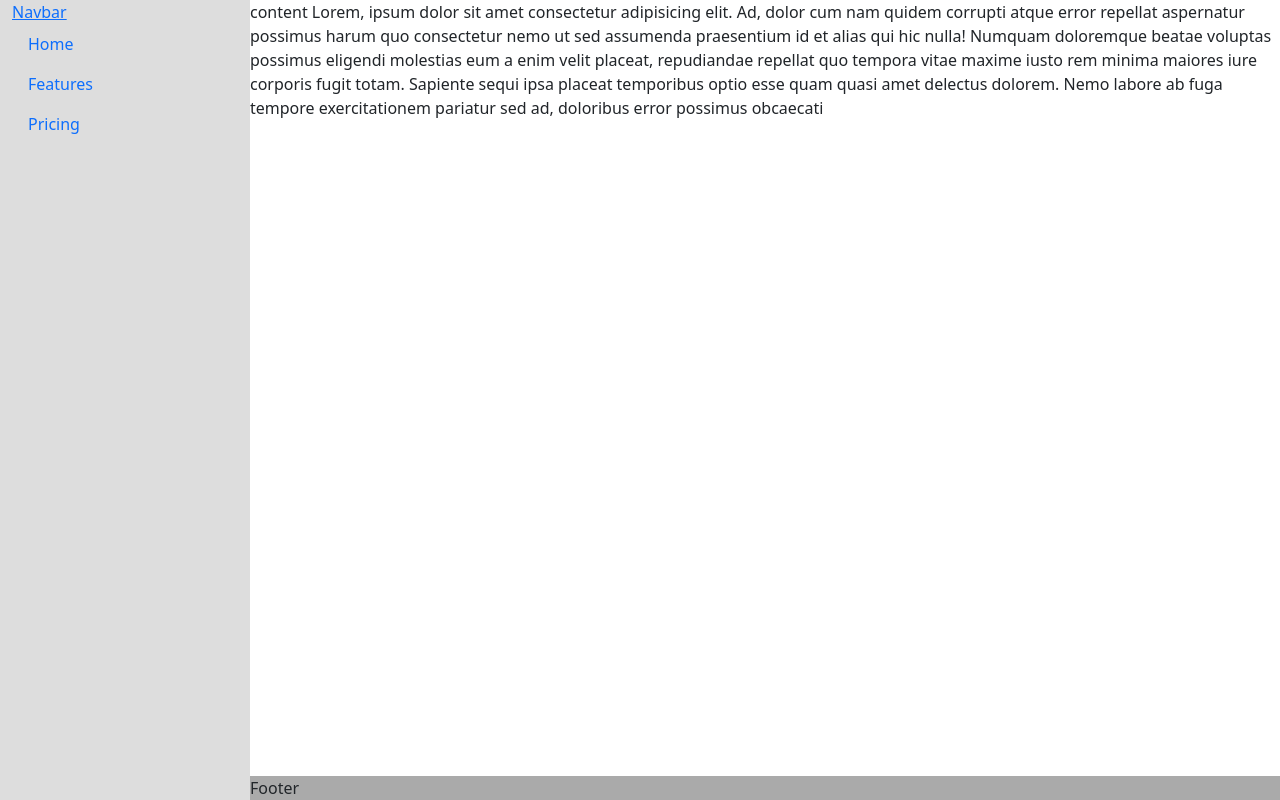
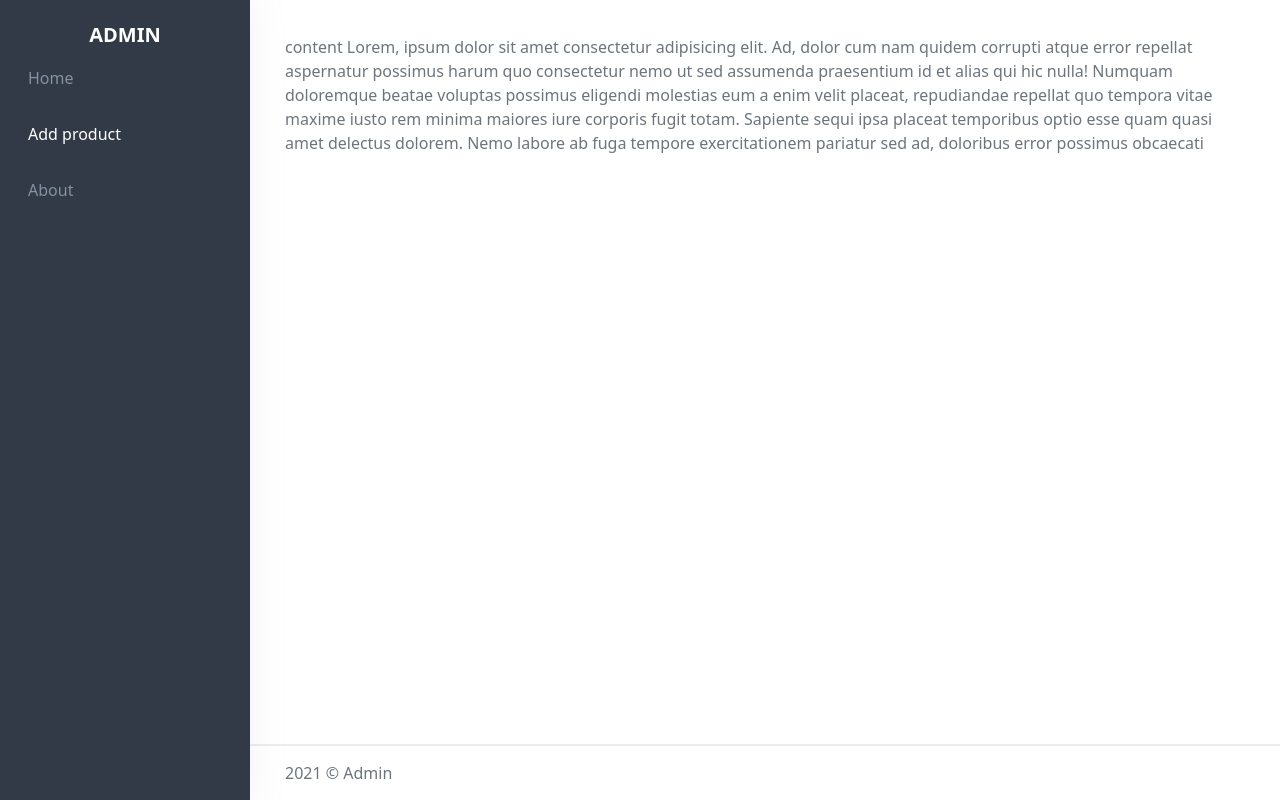
Before and after one commit to tanjuha/shop-admin, a React (Create React App) app: page / in a window 1280 px wide. Built offline with nearby package versions, Linux system fonts and the light colour scheme.

Commit message:
add base style

```diff
--- a/src/components/Footer/Footer.tsx
+++ b/src/components/Footer/Footer.tsx
@@ -4,7 +4,7 @@ import "./footer.css"
 const Footer = () => {
     return (
         <div className="footer">
-            Footer
+            2021 &#169; Admin
         </div>
     )
 }
--- a/src/components/Footer/footer.css
+++ b/src/components/Footer/footer.css
@@ -1,3 +1,4 @@
 .footer {
-    background: #aaa;
+    border-top: 2px solid #98a6ad33;
+    padding: 15px 35px;
 }
--- a/src/components/Sidebar/Sidebar.tsx
+++ b/src/components/Sidebar/Sidebar.tsx
@@ -4,22 +4,20 @@ import "./sidebar.css";
 const Sidebar = () => {
   return (
     <nav className="sidebar">
-      <div className="container-fluid">
         <a className="sidebar-brand" href="#">
-          Navbar
+         Admin
         </a>
         <div className="sidebar-nav">
-          <a className="nav-link active" href="#">
+          <a className="nav-link " href="#">
             Home
           </a>
-          <a className="nav-link" href="#">
-            Features
+          <a className="nav-link active" href="#">
+            Add product
           </a>
           <a className="nav-link" href="#">
-            Pricing
+            About
           </a>
         </div>
-      </div>
     </nav>
   );
 };
--- a/src/components/Sidebar/sidebar.css
+++ b/src/components/Sidebar/sidebar.css
@@ -1,18 +1,37 @@
 .sidebar {
     position: fixed;
-    background-color: #ddd;
     width: var(--w-sidebar);
     z-index: 10;
     top: 0;
     bottom: 0;
+    padding: 20px;
     overflow-y: auto;
     overflow-x: hidden;
+    background: #313a46;
+    box-shadow: var(--box-shadow);
 }
 .sidebar-nav {
     display: flex;
     flex-direction: column;
+}
 
+.sidebar-brand {
+    display: block;
+    text-decoration: none;
+    text-align: center;
+    font-size: 20px;
+    font-weight: bold;
+    text-transform: uppercase;
 }
+
+.sidebar-brand,
+.sidebar-brand:hover,
+.sidebar-nav .nav-link:hover,
+.sidebar-nav .nav-link.active {
+    color: #fff;
+}
+
 .sidebar-nav .nav-link {
-
+    padding: 1rem .5rem;
+    color: #8391a2;
 }
--- a/src/style.css
+++ b/src/style.css
@@ -1,5 +1,7 @@
 :root {
     --w-sidebar: 250px;
+    --box-shadow: 0 0 35px 0 #9aa1ab26;
+    --text-color: #6c757d;
 }
 
 .content-container {
@@ -7,8 +9,10 @@
     flex-direction: column;
     min-height: 100vh;
     margin-left: var(--w-sidebar);
+    color: var(--text-color);
 }
 
 .content-page {
     flex: 1 1 auto;
+    padding: 35px;
 }
```
